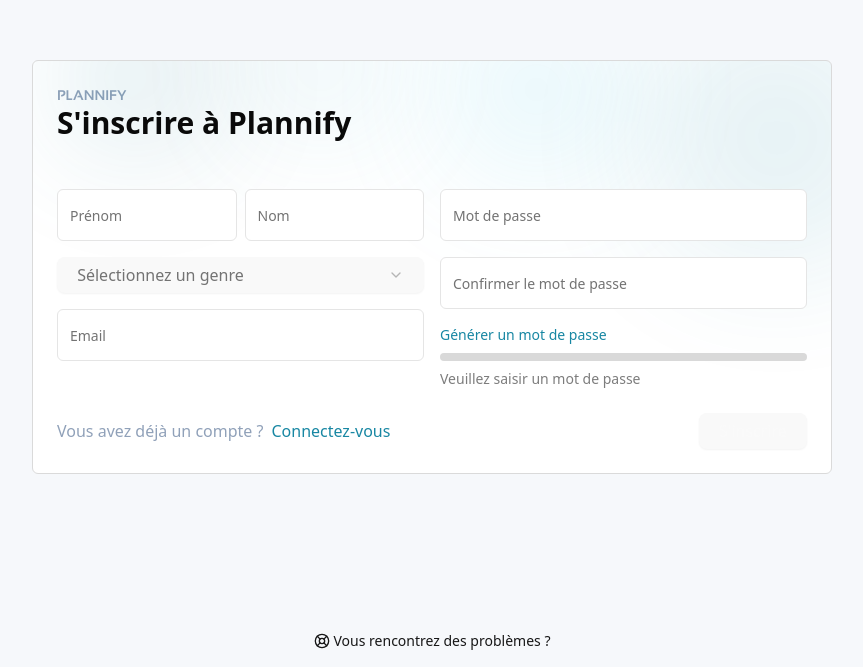
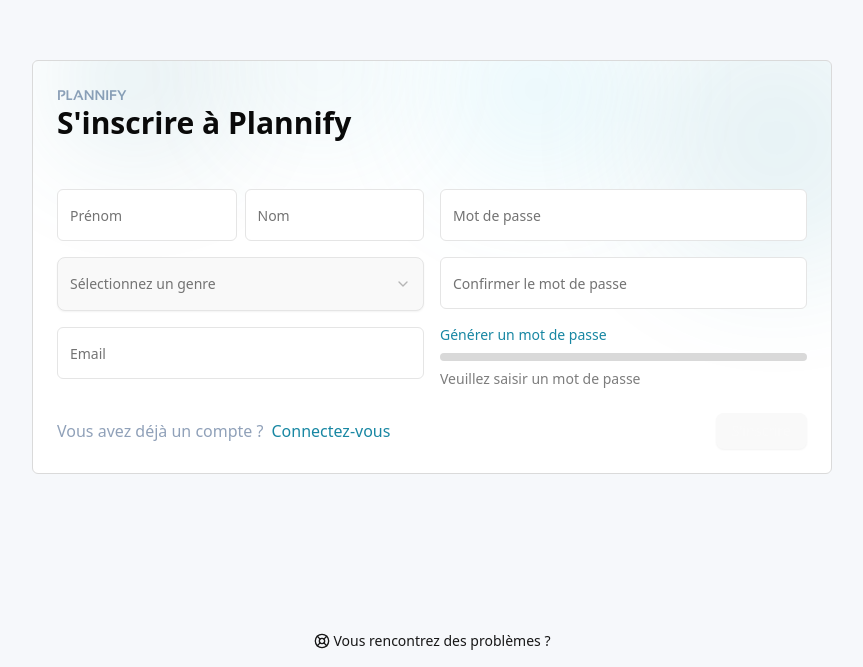
Before and after one commit to Plannify-Truck-Driver-App/web-driver-app, a React (Vite) app: page /register in a window 1280 px wide. Shown: the part 133-800 px from the top of the page, without its empty margins (208-1071 px from the left). Built offline with nearby package versions, Linux system fonts and the light colour scheme.

Commit message:
registration page

```diff
--- a/src/assets/style/index.css
+++ b/src/assets/style/index.css
@@ -83,10 +83,6 @@
 
 button {
   border-radius: 8px;
-  border: 1px solid transparent;
-  padding: 0.6em 1.2em;
-  font-size: 1em;
-  font-weight: 500;
   font-family: inherit;
   /* background-color: #1a1a1a; */
   cursor: pointer;
--- a/src/components/forms/register-form.tsx
+++ b/src/components/forms/register-form.tsx
@@ -2,36 +2,49 @@
 import type { UseFormReturn } from "react-hook-form";
 import { Form, FormField } from "../ui/form";
 import { InputText } from "../ui/input-text";
-import { Select, SelectContent, SelectGroup, SelectItem, SelectLabel, SelectTrigger, SelectValue } from "../ui/select";
+import {
+  Select,
+  SelectContent,
+  SelectGroup,
+  SelectItem,
+  SelectLabel,
+  SelectTrigger,
+  SelectValue,
+} from "../ui/select";
 import PasswordIndicator from "../ui/password-indicator";
-import type { SyntheticEvent } from "react";
+import { useState, type SyntheticEvent } from "react";
 import { generateStrongPassword } from "@/utils/functions/generate-strong-password";
 import { toast } from "sonner";
 
 interface RegisterFormProps {
-    form: UseFormReturn<RegisterSchema>,
+  form: UseFormReturn<RegisterSchema>;
   onSubmit: (data: RegisterSchema) => void;
 }
 
 export default function RegisterForm({ form, onSubmit }: RegisterFormProps) {
+  const [page, setPage] = useState(1);
+
   const handleGenerateStrongPassword = async (e: SyntheticEvent) => {
-        e.preventDefault()
+    e.preventDefault();
 
-        const password = generateStrongPassword()
-        form.setValue("password", password)
-        form.setValue("confirmPassword", password)
+    const password = generateStrongPassword();
+    form.setValue("password", password);
+    form.setValue("confirmPassword", password);
 
     try {
       await navigator.clipboard.writeText(password);
-            toast.info("Le mot de passe a été copié dans le presse-papiers.")
+      toast.info("Le mot de passe a été copié dans le presse-papiers.");
     } catch (error) {
       console.error("Erreur lors de la copie du mot de passe : ", error);
     }
-    }
+  };
 
   return (
     <Form {...form}>
-            <form onSubmit={form.handleSubmit(onSubmit)} className="flex flex-row gap-4">
+      <form
+        onSubmit={form.handleSubmit(onSubmit)}
+        className="flex flex-row gap-4"
+      >
         <div className="flex flex-col gap-4 w-full">
           <div className="flex flex-row gap-2">
             <FormField
@@ -64,17 +77,18 @@
           <FormField
             control={form.control}
             name="gender"
-                        render={({ field }) => (
+            render={() => (
               <Select>
                 <SelectTrigger className="w-full">
-                                    <SelectValue className="text-sm font-normal" placeholder="Sélectionnez un genre" />
+                  <SelectValue
+                    placeholder="Sélectionnez un genre"
+                  />
                 </SelectTrigger>
                 <SelectContent>
                   <SelectGroup>
                     <SelectLabel>Genre</SelectLabel>
                     <SelectItem value="M">Monsieur</SelectItem>
-                                        <SelectItem value="Mlle">Madame</SelectItem>
-                                        <SelectItem value="Mme">Mademoiselle</SelectItem>
+                    <SelectItem value="Mme">Madame</SelectItem>
                     <SelectItem value="Other">Aucun</SelectItem>
                   </SelectGroup>
                 </SelectContent>
@@ -95,7 +109,7 @@
             )}
           />
         </div>
-                <div className="flex flex-col gap-4 w-full">
+        <div className="hidden sm:flex flex-col gap-4 w-full">
           <FormField
             control={form.control}
             name="password"
@@ -123,7 +137,13 @@
             )}
           />
           <div className="flex flex-col gap-2">
-                        <a className="text-sm text-secondary hover:underline" href="" onClick={handleGenerateStrongPassword}>Générer un mot de passe</a>
+            <a
+              className="text-sm text-secondary hover:underline"
+              href=""
+              onClick={handleGenerateStrongPassword}
+            >
+              Générer un mot de passe
+            </a>
             <PasswordIndicator password={form.watch("password")} />
           </div>
         </div>
--- a/src/components/ui/select.tsx
+++ b/src/components/ui/select.tsx
@@ -35,7 +35,7 @@
       data-slot="select-trigger"
       data-size={size}
       className={cn(
-        "border-input data-[placeholder]:text-muted-foreground [&_svg:not([class*='text-'])]:text-muted-foreground focus-visible:border-ring focus-visible:ring-ring/50 aria-invalid:ring-destructive/20 dark:aria-invalid:ring-destructive/40 aria-invalid:border-destructive dark:bg-input/30 dark:hover:bg-input/50 flex w-fit items-center justify-between gap-2 rounded-md border bg-transparent px-3 py-2 text-sm whitespace-nowrap shadow-xs transition-[color,box-shadow] outline-none focus-visible:ring-[3px] disabled:cursor-not-allowed disabled:opacity-50 data-[size=default]:h-9 data-[size=sm]:h-8 *:data-[slot=select-value]:line-clamp-1 *:data-[slot=select-value]:flex *:data-[slot=select-value]:items-center *:data-[slot=select-value]:gap-2 [&_svg]:pointer-events-none [&_svg]:shrink-0 [&_svg:not([class*='size-'])]:size-4",
+        "border border-neutral-200 data-[placeholder]:text-muted-foreground [&_svg:not([class*='text-'])]:text-muted-foreground focus-visible:border-ring focus-visible:ring-ring/50 aria-invalid:ring-destructive/20 dark:aria-invalid:ring-destructive/40 aria-invalid:border-destructive dark:bg-input/30 dark:hover:bg-input/50 flex w-fit items-center justify-between gap-2 rounded-md bg-transparent px-3 py-4 text-sm whitespace-nowrap shadow-xs transition-[color,box-shadow] outline-none focus-visible:ring-[3px] disabled:cursor-not-allowed disabled:opacity-50 *:data-[slot=select-value]:line-clamp-1 *:data-[slot=select-value]:flex *:data-[slot=select-value]:items-center *:data-[slot=select-value]:gap-2 [&_svg]:pointer-events-none [&_svg]:shrink-0 [&_svg:not([class*='size-'])]:size-4 font-normal",
         className
       )}
       {...props}
```
Also changed, not shown: package.json (+18 -0 lines). Lines whose indentation alone changed are shown as unchanged.
